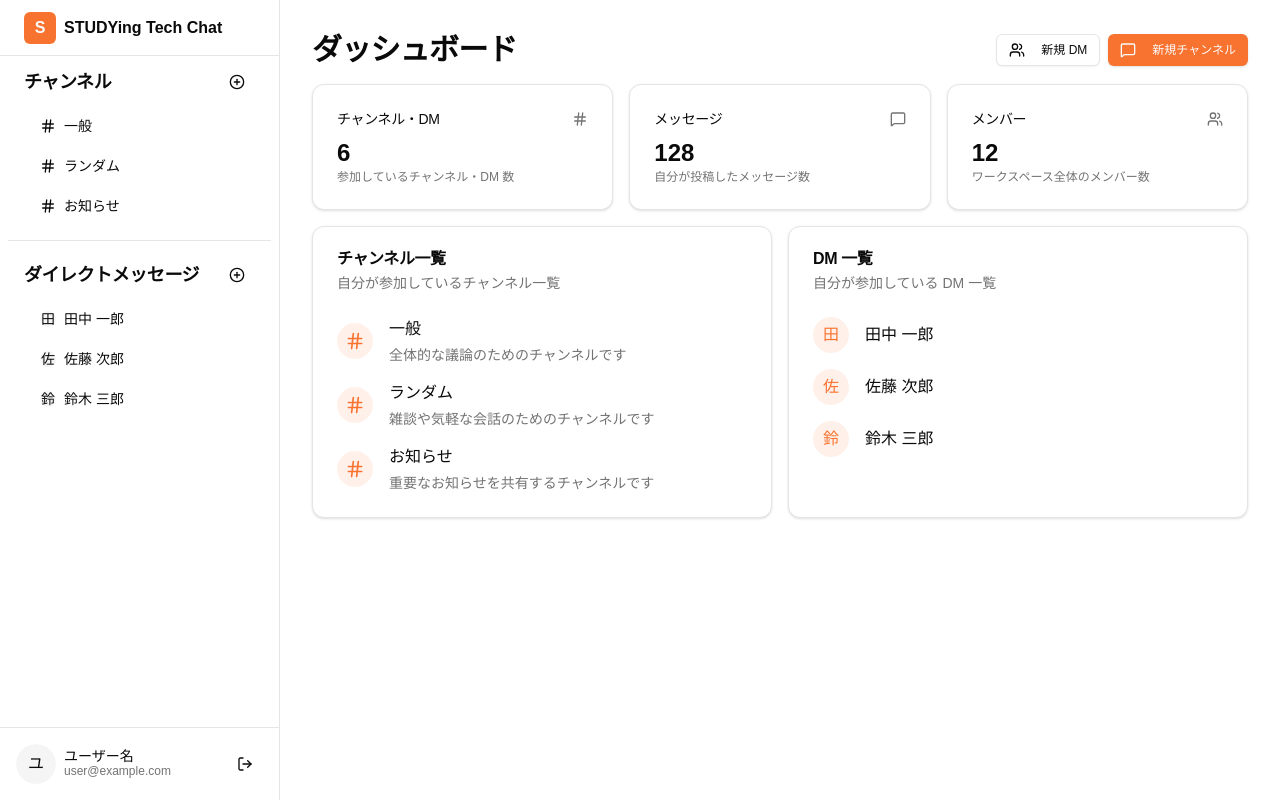
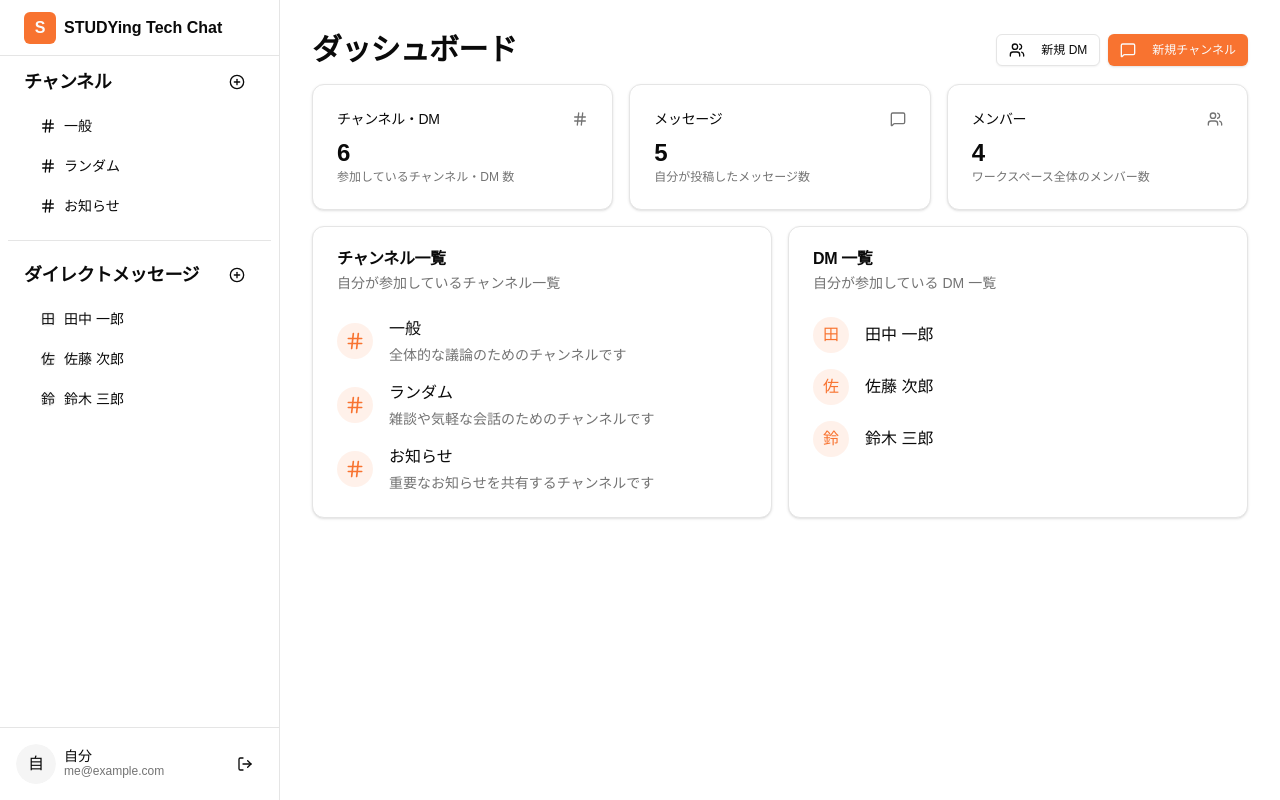
Before and after one commit to Meg624/studying-tech-chat-app, a Next.js app: page /workspace in a window 1280 px wide. Built offline with nearby package versions, Linux system fonts and the light colour scheme.

Commit message:
各種データ型の修正

```diff
--- a/src/app/workspace/layout.tsx
+++ b/src/app/workspace/layout.tsx
@@ -15,8 +15,10 @@ import AppLogo from '@/components/workspace/appLogo';
 import ChannelList from '@/components/workspace/channelList';
 import DirectMessageList from '@/components/workspace/directMessageList';
 import UserProfileBar from '@/components/workspace/userProfileBar';
+// 型
+import { ChannelType } from '@/types/workspace';
 // データ
-import { channels, directMessages, myProfile } from '@/data/workspace';
+import { MY_USER_ID, channels, getUser } from '@/data/workspace';
 
 export default function WorkspaceLayout({
   children,
@@ -25,6 +27,16 @@ export default function WorkspaceLayout({
 }) {
   const pathname = usePathname();
   const [open, setOpen] = useState<boolean>(false);
+
+  const channelsWithMe = channels.filter((channel) =>
+    channel.members.some((member) => member.id === MY_USER_ID)
+  );
+  const normalChannels = channelsWithMe.filter(
+    (channel) => channel.channelType === ChannelType.CHANNEL
+  );
+  const directMessages = channelsWithMe.filter(
+    (channel) => channel.channelType === ChannelType.DM
+  );
 
   return (
     <div className="flex min-h-screen flex-col">
@@ -44,17 +56,17 @@ export default function WorkspaceLayout({
             <Separator />
             <div className="flex-1">
               <div className="px-2 py-2">
-                <ChannelList channels={channels} pathname={pathname} />
+                <ChannelList channels={normalChannels} pathname={pathname} />
                 <Separator className="my-2" />
                 <DirectMessageList
-                  directMessages={directMessages}
+                  channels={directMessages}
                   pathname={pathname}
                 />
               </div>
             </div>
             <Separator />
             <div className="p-4">
-              <UserProfileBar myProfile={myProfile} />
+              <UserProfileBar user={getUser(MY_USER_ID)} />
             </div>
           </SheetContent>
         </Sheet>
@@ -69,15 +81,12 @@ export default function WorkspaceLayout({
             <AppLogo />
           </div>
           <div className="px-2 flex-1">
-            <ChannelList channels={channels} pathname={pathname} />
+            <ChannelList channels={normalChannels} pathname={pathname} />
             <Separator className="my-2" />
-            <DirectMessageList
-              directMessages={directMessages}
-              pathname={pathname}
-            />
+            <DirectMessageList channels={directMessages} pathname={pathname} />
           </div>
           <div className="sticky bottom-0 border-t bg-background p-4">
-            <UserProfileBar myProfile={myProfile} />
+            <UserProfileBar user={getUser(MY_USER_ID)} />
           </div>
         </aside>
 
--- a/src/app/workspace/page.tsx
+++ b/src/app/workspace/page.tsx
@@ -11,16 +11,27 @@ import {
   CardHeader,
   CardTitle,
 } from '@/components/ui/card';
+// 型
+import { ChannelType } from '@/types/workspace';
 // データ
-import { channels, directMessages } from '@/data/workspace';
+import {
+  MY_USER_ID,
+  users,
+  channels,
+  messages,
+  getDirectMessagePartner,
+} from '@/data/workspace';
 
 export default function WorkSpacePage() {
-  // TODO: これらのデータは、実際にはデータベースから取得する
-
-  // 自分が投稿したメッセージ数
-  const myMessageCount = 128;
-  // ワークスペース全体のメンバー数
-  const workspaceMemberCount = 12;
+  const channelsWithMe = channels.filter((channel) =>
+    channel.members.some((member) => member.id === MY_USER_ID)
+  );
+  const normalChannels = channelsWithMe.filter(
+    (channel) => channel.channelType === ChannelType.CHANNEL
+  );
+  const directMessages = channelsWithMe.filter(
+    (channel) => channel.channelType === ChannelType.DM
+  );
 
   return (
     <div className="flex-1 space-y-4 p-4 md:p-8 pt-6">
@@ -48,9 +59,7 @@ export default function WorkSpacePage() {
             <Hash className="h-4 w-4 text-muted-foreground" />
           </CardHeader>
           <CardContent>
-            <div className="text-2xl font-bold">
-              {channels.length + directMessages.length}
-            </div>
+            <div className="text-2xl font-bold">{channelsWithMe.length}</div>
             <p className="text-xs text-muted-foreground">
               参加しているチャンネル・DM 数
             </p>
@@ -63,7 +72,12 @@ export default function WorkSpacePage() {
             <MessageSquare className="h-4 w-4 text-muted-foreground" />
           </CardHeader>
           <CardContent>
-            <div className="text-2xl font-bold">{myMessageCount}</div>
+            <div className="text-2xl font-bold">
+              {
+                messages.filter((message) => message.sender.id === MY_USER_ID)
+                  .length
+              }
+            </div>
             <p className="text-xs text-muted-foreground">
               自分が投稿したメッセージ数
             </p>
@@ -76,7 +90,7 @@ export default function WorkSpacePage() {
             <Users className="h-4 w-4 text-muted-foreground" />
           </CardHeader>
           <CardContent>
-            <div className="text-2xl font-bold">{workspaceMemberCount}</div>
+            <div className="text-2xl font-bold">{users.length}</div>
             <p className="text-xs text-muted-foreground">
               ワークスペース全体のメンバー数
             </p>
@@ -92,7 +106,7 @@ export default function WorkSpacePage() {
           </CardHeader>
           <CardContent>
             <div className="space-y-4">
-              {channels.map((channel) => (
+              {normalChannels.map((channel) => (
                 <div key={channel.id} className="flex items-center">
                   <div className="mr-4 flex h-9 w-9 items-center justify-center rounded-full bg-primary/10">
                     <Hash className="h-5 w-5 text-primary" />
@@ -125,7 +139,7 @@ export default function WorkSpacePage() {
                 <div key={dm.id} className="flex items-center">
                   <div className="mr-4 flex h-9 w-9 items-center justify-center rounded-full bg-primary/10">
                     <span className="font-medium text-primary">
-                      {dm.name.charAt(0)}
+                      {getDirectMessagePartner(dm, MY_USER_ID).name.charAt(0)}
                     </span>
                   </div>
                   <div className="space-y-1 flex-1">
@@ -134,7 +148,7 @@ export default function WorkSpacePage() {
                         href={`/workspace/channel/${dm.id}`}
                         className="font-medium hover:underline"
                       >
-                        {dm.name}
+                        {getDirectMessagePartner(dm, MY_USER_ID).name}
                       </Link>
                     </div>
                   </div>
--- a/src/components/workspace/userProfileBar.tsx
+++ b/src/components/workspace/userProfileBar.tsx
@@ -4,22 +4,18 @@ import { LogOut } from 'lucide-react';
 import { Avatar, AvatarFallback } from '@/components/ui/avatar';
 import { Button } from '@/components/ui/button';
 // 型
-import type { MyProfile } from '@/types/workspace';
+import type { User } from '@/types/workspace';
 
-export default function UserProfileBar({
-  myProfile,
-}: {
-  myProfile: MyProfile;
-}) {
+export default function UserProfileBar({ user }: { user: User }) {
   return (
     <div className="flex items-center gap-2">
       <Avatar>
-        <AvatarFallback>{myProfile.name.charAt(0)}</AvatarFallback>
+        <AvatarFallback>{user.name.charAt(0)}</AvatarFallback>
       </Avatar>
 
       <div className="flex-1 overflow-hidden">
-        <p className="text-sm font-medium leading-none">{myProfile.name}</p>
-        <p className="text-xs text-muted-foreground">{myProfile.email}</p>
+        <p className="text-sm font-medium leading-none">{user.name}</p>
+        <p className="text-xs text-muted-foreground">{user.email}</p>
       </div>
 
       <Button variant="ghost" size="icon">
--- a/src/data/workspace.ts
+++ b/src/data/workspace.ts
@@ -1,31 +1,193 @@
-import type { Channel, DirectMessage, MyProfile } from '@/types/workspace';
+import {
+  ChannelType,
+  type Channel,
+  type User,
+  type Message,
+} from '@/types/workspace';
 
 // TODO: これらのデータは、実際にはデータベースから取得する
 
-// サンプルプロフィール情報
+// 自分の ID (実際には、データベースや認証システムから取得する)
+export const MY_USER_ID = 1;
+
+// サンプルユーザーデータ
+export const users: User[] = [
+  { id: MY_USER_ID, name: '自分', email: 'me@example.com' },
+  { id: 2, name: '田中 一郎', email: 'tanaka@example.com' },
+  { id: 3, name: '佐藤 次郎', email: 'sato@example.com' },
+  { id: 4, name: '鈴木 三郎', email: 'suzuki@example.com' },
+];
+
+/**
+ * ID を指定してユーザーを取得する
+ */
+export function getUser(id: number): User {
+  const user = users.find((user) => user.id === id);
+  if (!user) throw new Error('ユーザーが見つかりませんでした');
+
+  return user;
+}
+
+// サンプルチャンネルデータ
 export const channels: Channel[] = [
-  { id: 1, name: '一般', description: '全体的な議論のためのチャンネルです' },
+  {
+    id: 1,
+    name: '一般',
+    description: '全体的な議論のためのチャンネルです',
+    channelType: ChannelType.CHANNEL,
+    members: [getUser(MY_USER_ID), getUser(2), getUser(3), getUser(4)],
+  },
   {
     id: 2,
     name: 'ランダム',
     description: '雑談や気軽な会話のためのチャンネルです',
+    channelType: ChannelType.CHANNEL,
+    members: [getUser(MY_USER_ID), getUser(2), getUser(3), getUser(4)],
   },
   {
     id: 3,
     name: 'お知らせ',
     description: '重要なお知らせを共有するチャンネルです',
+    channelType: ChannelType.CHANNEL,
+    members: [getUser(MY_USER_ID), getUser(2), getUser(3), getUser(4)],
+  },
+  {
+    id: 4,
+    channelType: ChannelType.DM,
+    members: [getUser(MY_USER_ID), getUser(2)],
+  },
+  {
+    id: 5,
+    channelType: ChannelType.DM,
+    members: [getUser(MY_USER_ID), getUser(3)],
+  },
+  {
+    id: 6,
+    channelType: ChannelType.DM,
+    members: [getUser(MY_USER_ID), getUser(4)],
   },
 ];
 
-// サンプル DM データ
-export const directMessages: DirectMessage[] = [
-  { id: 1, name: '田中 一郎' },
-  { id: 2, name: '佐藤 次郎' },
-  { id: 3, name: '鈴木 三郎' },
+/**
+ * ID を指定してチャンネルを取得する
+ */
+export function getChannel(id: number): Channel {
+  const channel = channels.find((channel) => channel.id === id);
+  if (!channel) throw new Error('チャンネルが見つかりませんでした');
+
+  return channel;
+}
+
+/**
+ * DM において、相手のユーザーを取得する
+ */
+export function getDirectMessagePartner(
+  channel: Channel,
+  myUserId: number
+): User {
+  if (channel.channelType !== ChannelType.DM)
+    throw new Error('チャンネルが DM ではありません');
+
+  const otherUser = channel.members.find((user) => user.id !== myUserId);
+  if (!otherUser) throw new Error('ユーザーが見つかりませんでした');
+
+  return otherUser;
+}
+// サンプルメッセージデータ
+export const messages: Message[] = [
+  {
+    id: 1,
+    channel: getChannel(1),
+    sender: getUser(2),
+    content: 'おはようございます！今日のミーティングは何時からでしたか？',
+    createdAt: new Date('2025-03-23T09:30:00Z'),
+  },
+  {
+    id: 2,
+    channel: getChannel(1),
+    sender: getUser(3),
+    content:
+      'おはようございます！10時からです。議題は先日のプロジェクト進捗についてです。',
+    createdAt: new Date('2025-03-23T09:32:00Z'),
+  },
+  {
+    id: 3,
+    channel: getChannel(1),
+    sender: getUser(4),
+    content: '資料は事前に共有しておきました。ご確認ください。',
+    createdAt: new Date('2025-03-23T09:35:00Z'),
+  },
+  {
+    id: 4,
+    channel: getChannel(1),
+    sender: getUser(MY_USER_ID),
+    content: 'ありがとうございます。確認しました。',
+    createdAt: new Date('2025-03-23T09:40:00Z'),
+  },
+  {
+    id: 5,
+    channel: getChannel(4),
+    sender: getUser(MY_USER_ID),
+    content: 'こんにちは！プロジェクトの進捗はどうですか？',
+    createdAt: new Date('2025-03-23T14:30:00Z'),
+  },
+  {
+    id: 6,
+    channel: getChannel(4),
+    sender: getUser(2),
+    content: '順調に進んでいます。明日までに完了する予定です。',
+    createdAt: new Date('2025-03-23T14:32:00Z'),
+  },
+  {
+    id: 7,
+    channel: getChannel(4),
+    sender: getUser(MY_USER_ID),
+    content: '素晴らしいですね。何か問題があれば教えてください。',
+    createdAt: new Date('2025-03-23T14:35:00Z'),
+  },
+  {
+    id: 8,
+    channel: getChannel(5),
+    sender: getUser(2),
+    content: '明日の会議の資料を送りました。',
+    createdAt: new Date('2025-03-23T14:30:00Z'),
+  },
+  {
+    id: 9,
+    channel: getChannel(5),
+    sender: getUser(MY_USER_ID),
+    content: 'ありがとうございます。確認しました。',
+    createdAt: new Date('2025-03-23T14:32:00Z'),
+  },
+  {
+    id: 10,
+    channel: getChannel(6),
+    sender: getUser(MY_USER_ID),
+    content: 'お疲れ様です！',
+    createdAt: new Date('2025-03-23T14:35:00Z'),
+  },
+  {
+    id: 11,
+    channel: getChannel(6),
+    sender: getUser(3),
+    content: 'お疲れ様です！今週もよろしくお願いします。',
+    createdAt: new Date('2025-03-23T14:38:00Z'),
+  },
 ];
 
-// サンプルユーザー情報
-export const myProfile: MyProfile = {
-  name: 'ユーザー名',
-  email: 'user@example.com',
-};
+/**
+ * ID を指定してメッセージを取得する
+ */
+export function getMessage(id: number): Message {
+  const message = messages.find((message) => message.id === id);
+  if (!message) throw new Error('メッセージが見つかりませんでした');
+
+  return message;
+}
+
+/**
+ * チャンネル ID を指定してメッセージを取得する
+ */
+export function getChannelMessages(channelId: number): Message[] {
+  return messages.filter((message) => message.channel.id === channelId);
+}
```
Also changed, not shown: src/components/workspace/directMessageList.tsx (+37 -21 lines), src/types/workspace.ts (+29 -9 lines).
